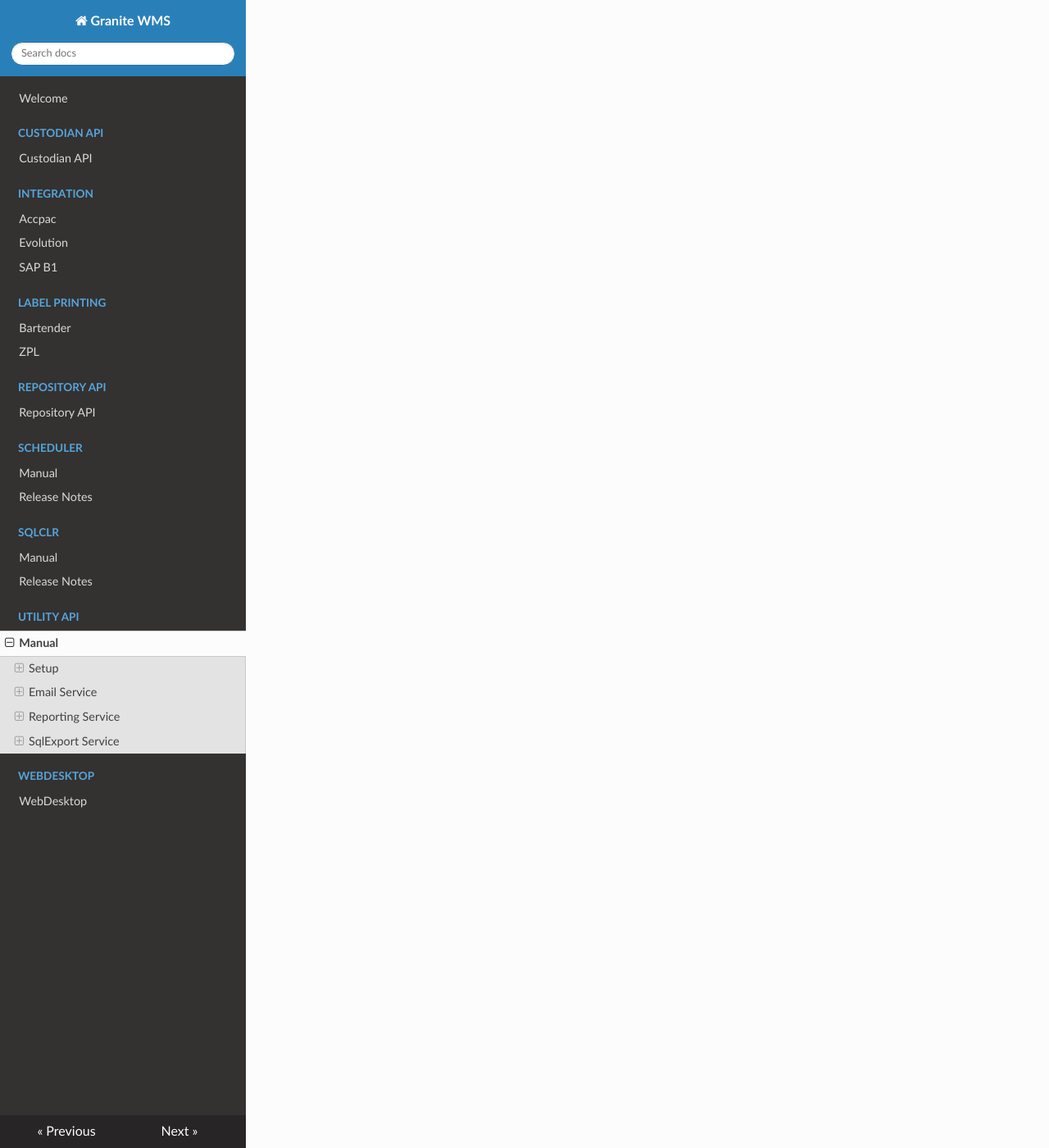
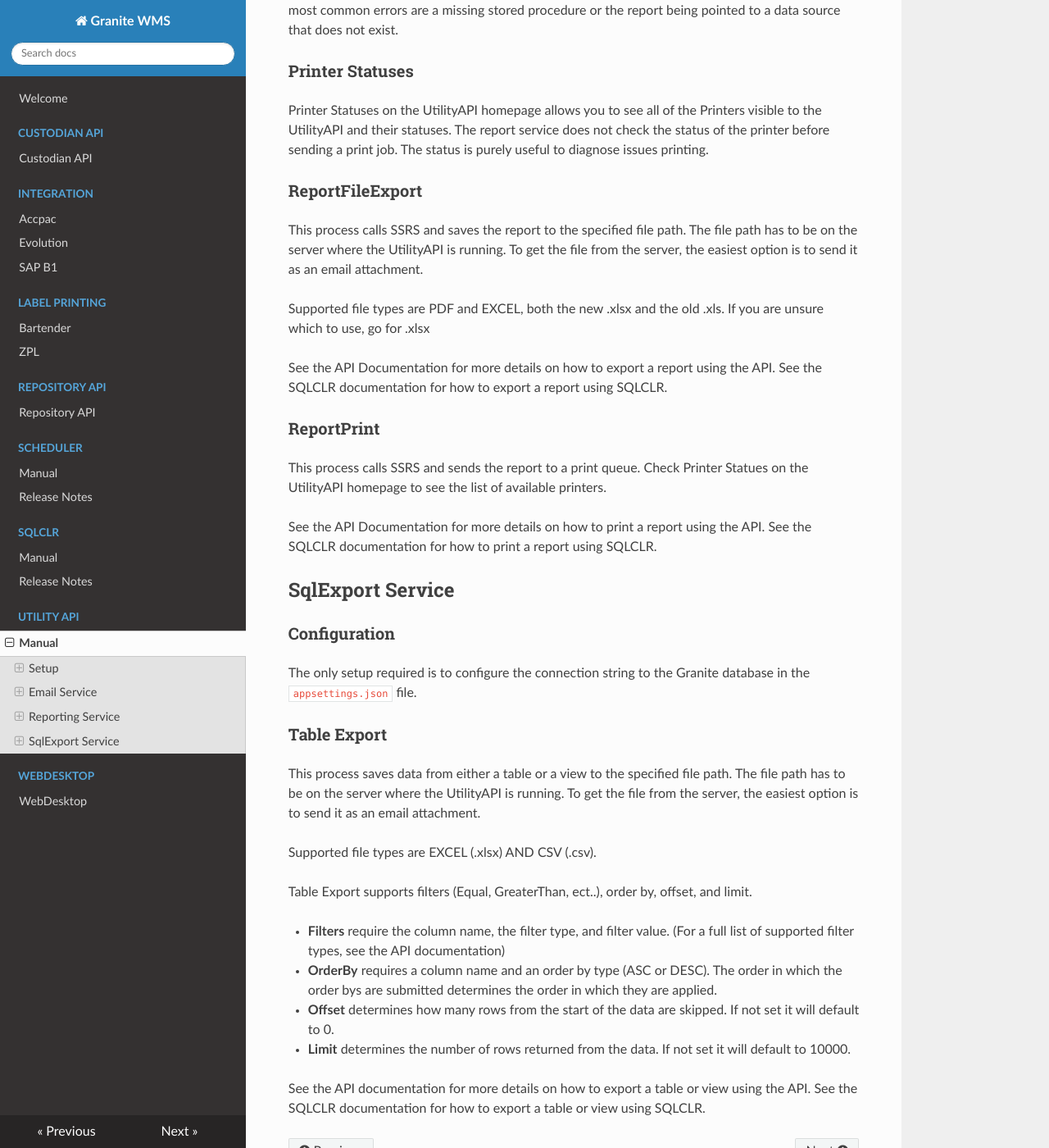
Before and after one commit to GraniteWMS/GraniteDocs, an MkDocs documentation site: the page built from docs/utility-api/manual.md, in a window 1280 px wide and 1400 px high, scrolled down 5921 px. Shown: the whole window at 82% size. Built offline with MkDocs 1.6.1, drawn with Linux system fonts in a browser that asks for light colours; nearby versions of some CDN libraries; some of the changed text lies outside the part shown.

Commit message:
Update UtillityAPI manual

````diff
--- a/docs/utility-api/manual.md
+++ b/docs/utility-api/manual.md
@@ -204,5 +204,71 @@
 ## Reporting Service
 ### Configuration
 
+Settings for the Reporting Service element of the UtilityAPI are configured in the `SystemSettings` table. You can find the insert script for the settings in the GraniteDatabase install folder:
+
+```
+"...\GraniteDatabase\Data\SystemSettings\SystemSettingsUtilityAPI.sql"
+```
+
+You should have the following settings after running the script:
+
+| Application		| Key					| Value						| Description																								| ValueDataType | isEncrypted	| isActive	|
+|-------------------|-----------------------|---------------------------|-----------------------------------------------------------------------------------------------------------|---------------|---------------|-----------|
+| Granite.Utility	| SSRSWebServiceUrl			|  | Url of the reporting service | string	| False	| True	|
+
+The SSRS Web Service Url should look something like this: http://10.0.01/ReportServer
+
+You can find it on the Report Server Configuration Manager under the web service url tab. Check the configuration page (`/config`) and ensure that `Report Service URL Valid` and `Report Execution Service URL Valid` are both `true`.
+
+#### IIS Application Pool
+
+In order for the UtilityAPI to access SSRS, the Identity of the Application pool needs to be changed to LocalSystem.
+
+To do this, go to the advanced settings of the application pool associated with the UtilityAPI and change from ApplicationPoolIdentity to LocalSystem as you can see below.
+
+![image info](img\AdvancedSettings.JPG)
+
+
+### Report Properties
+
+Report Properties on the UtilityAPI homepage allows you to see all of the report paths and parameters.
+
+If the parameter Name is ERROR you will need to check that the report is working in SSRS. The most common errors are a missing stored procedure or the report being pointed to a data source that does not exist.
+
+### Printer Statuses
+
+Printer Statuses on the UtilityAPI homepage allows you to see all of the Printers visible to the UtilityAPI and their statuses. The report service does not check the status of the printer before sending a print job. The status is purely useful to diagnose issues printing.
+
+### ReportFileExport
+
+This process calls SSRS and saves the report to the specified file path. The file path has to be on the server where the UtilityAPI is running. To get the file from the server, the easiest option is to send it as an email attachment.
+
+Supported file types are PDF and EXCEL, both the new .xlsx and the old .xls. If you are unsure which to use, go for .xlsx
+
+See the API Documentation for more details on how to export a report using the API. See the SQLCLR documentation for how to export a report using SQLCLR.
+
+### ReportPrint
+
+This process calls SSRS and sends the report to a print queue. Check Printer Statues on the UtilityAPI homepage to see the list of available printers.
+
+See the API Documentation for more details on how to print a report using the API. See the SQLCLR documentation for how to print a report using SQLCLR.
+
 ## SqlExport Service
 ### Configuration
+
+The only setup required is to configure the connection string to the Granite database in the `appsettings.json` file.
+
+### Table Export
+
+This process saves data from either a table or a view to the specified file path. The file path has to be on the server where the UtilityAPI is running. To get the file from the server, the easiest option is to send it as an email attachment.
+
+Supported file types are EXCEL (.xlsx) AND CSV (.csv).
+
+Table Export supports filters (Equal, GreaterThan, ect..), order by, offset, and limit.
+
+- **Filters** require the column name, the filter type, and filter value. (For a full list of supported filter types, see the API documentation)
+- **OrderBy** requires a column name and an order by type (ASC or DESC). The order in which the order bys are submitted determines the order in which they are applied.
+- **Offset** determines how many rows from the start of the data are skipped. If not set it will default to 0.
+- **Limit** determines the number of rows returned from the data. If not set it will default to 10000.
+
+See the API documentation for more details on how to export a table or view using the API. See the SQLCLR documentation for how to export a table or view using SQLCLR.
````
Also changed, not shown: docs/utility-api/img/AdvancedSettings.JPG (added).
